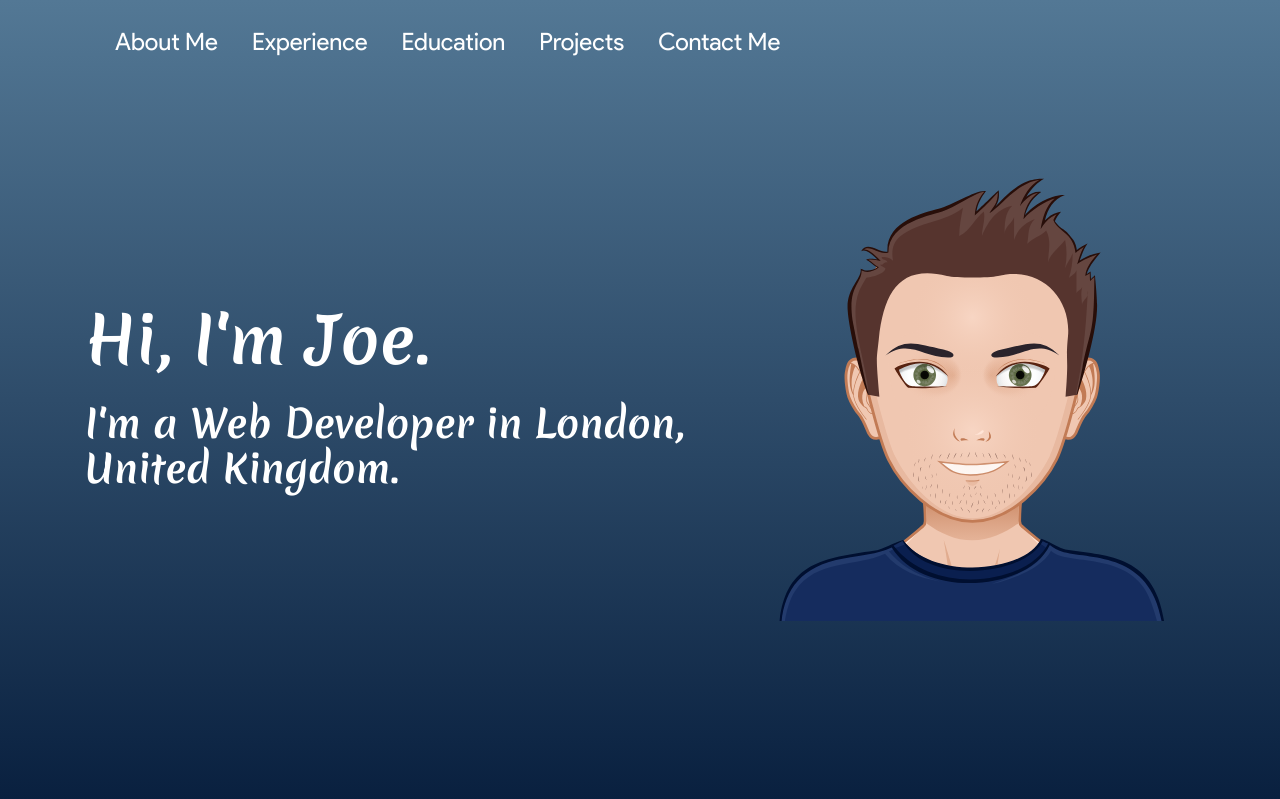
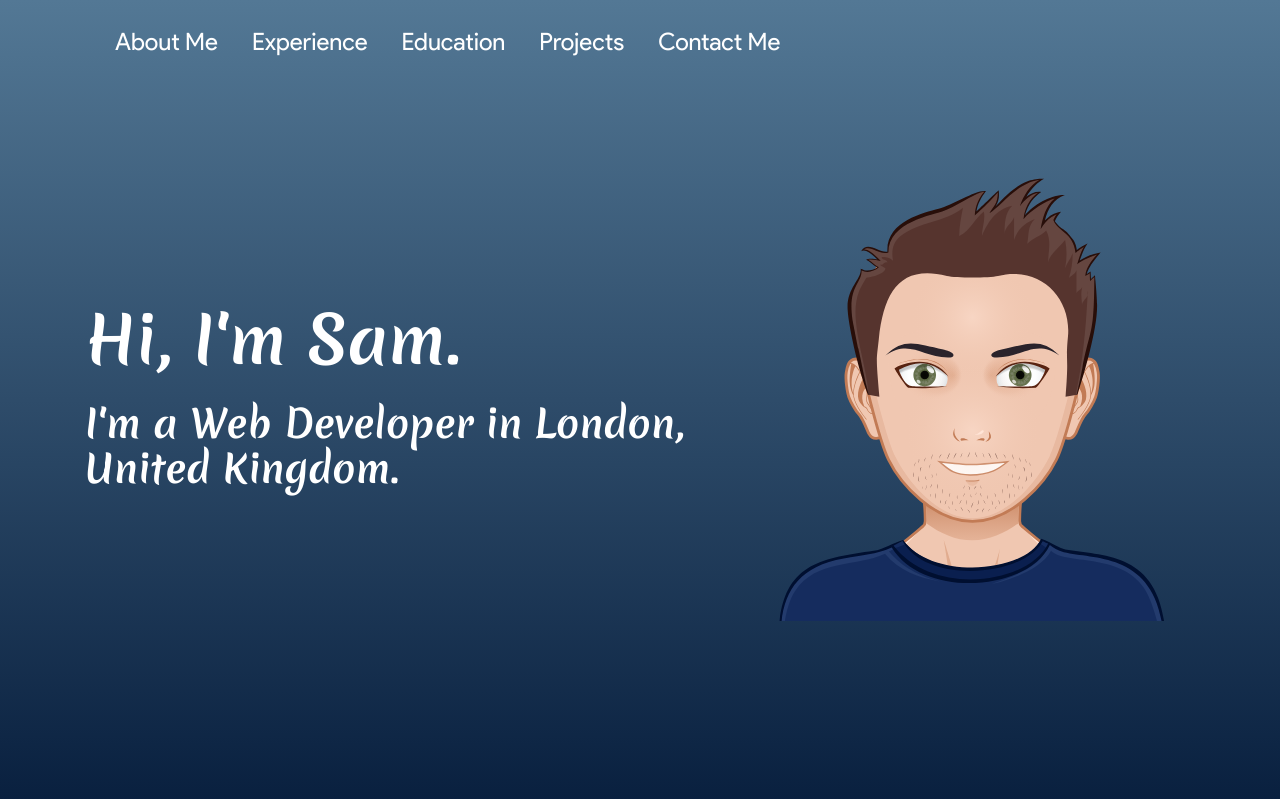
Before and after one commit to samroberts707/samroberts.dev, a Django app: page / in a window 1280 px wide. Shown: the top 799 px of the page. Run offline with Django 3.2, Linux system fonts and the light colour scheme; some libraries are stand-ins or nearby versions.

Commit message:
Change name back to orignal

```diff
--- a/website/app/templates/app/sections/landing.html
+++ b/website/app/templates/app/sections/landing.html
@@ -3,7 +3,7 @@
   <div class="container">
     <div class="row align-items-center">
       <div class="col-md-7 intro-text">
-        <h1 class="name">Hi, I'm Joe.</h1>
+        <h1 class="name">Hi, I'm Sam.</h1>
         <h2>I'm a Web Developer in London, United Kingdom.</h2>
       </div>
       <div class="col-md-5 intro-graphic">
```
